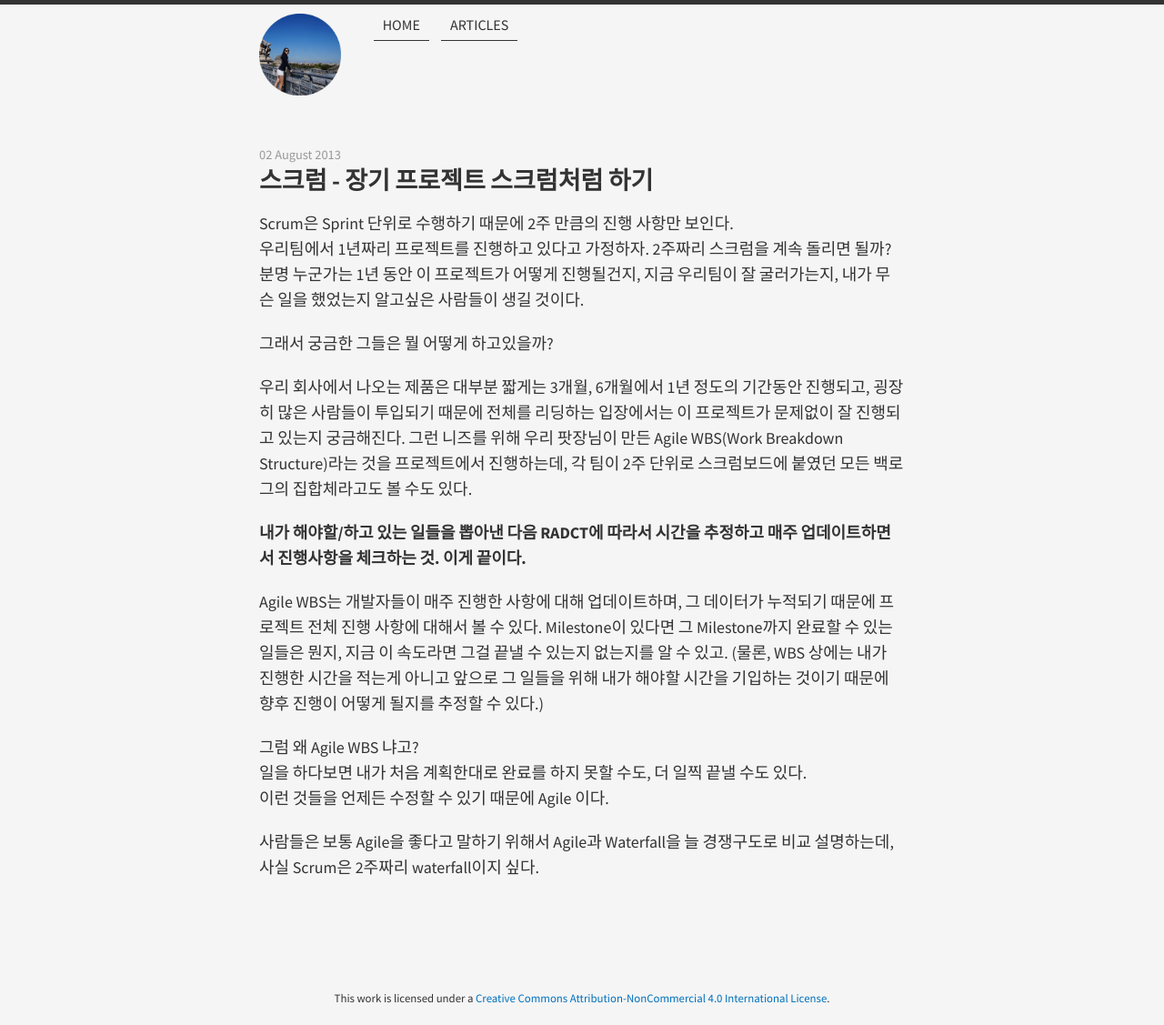
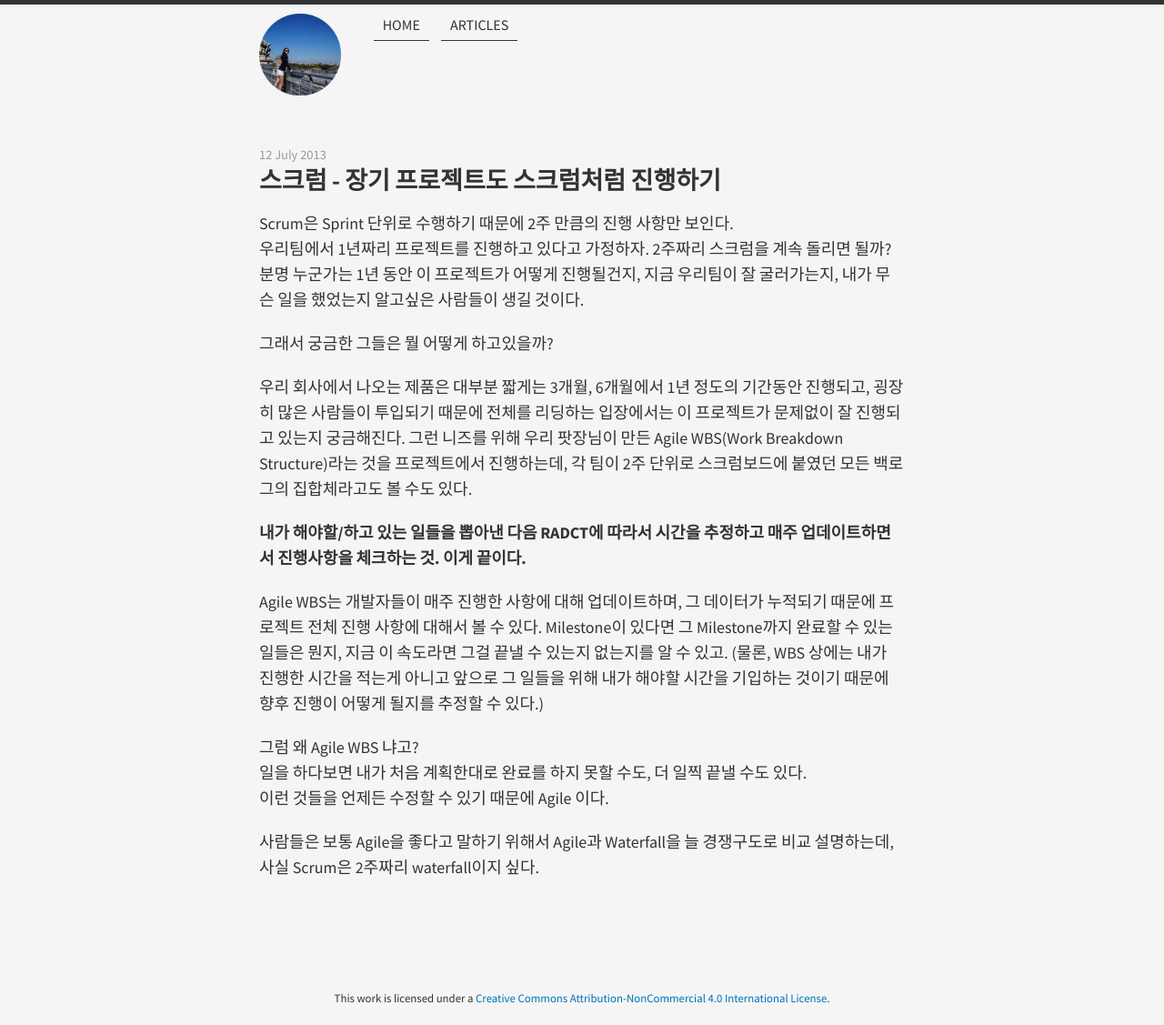
Before and after one commit to midaeng/articles, a Jekyll site: the page built from _posts/2013-07-12-scrum-longterm-project.md, in a window 1280 px wide. Shown: the whole page at 91% size. Built offline with Jekyll 4.4.1, drawn with Linux system fonts in a browser that asks for light colours; nearby versions of some CDN libraries; Markdown is read by kramdown in place of the engine named in the settings.

Commit message:
modified posts

```diff
--- a/_posts/2013-08-02-longterm-project.md
+++ b/_posts/2013-07-12-scrum-longterm-project.md
@@ -1,6 +1,6 @@
 ---
 layout: post
-title: "스크럼 - 장기 프로젝트 스크럼처럼 하기"
+title: "스크럼 - 장기 프로젝트도 스크럼처럼 진행하기"
 ---
 
 Scrum은 Sprint 단위로 수행하기 때문에 2주 만큼의 진행 사항만 보인다.
```
Also changed, not shown: _posts/2013-06-03-scrum-focus-the-team.md (renamed from _posts/2013-06-03-focus-the-team.md).
